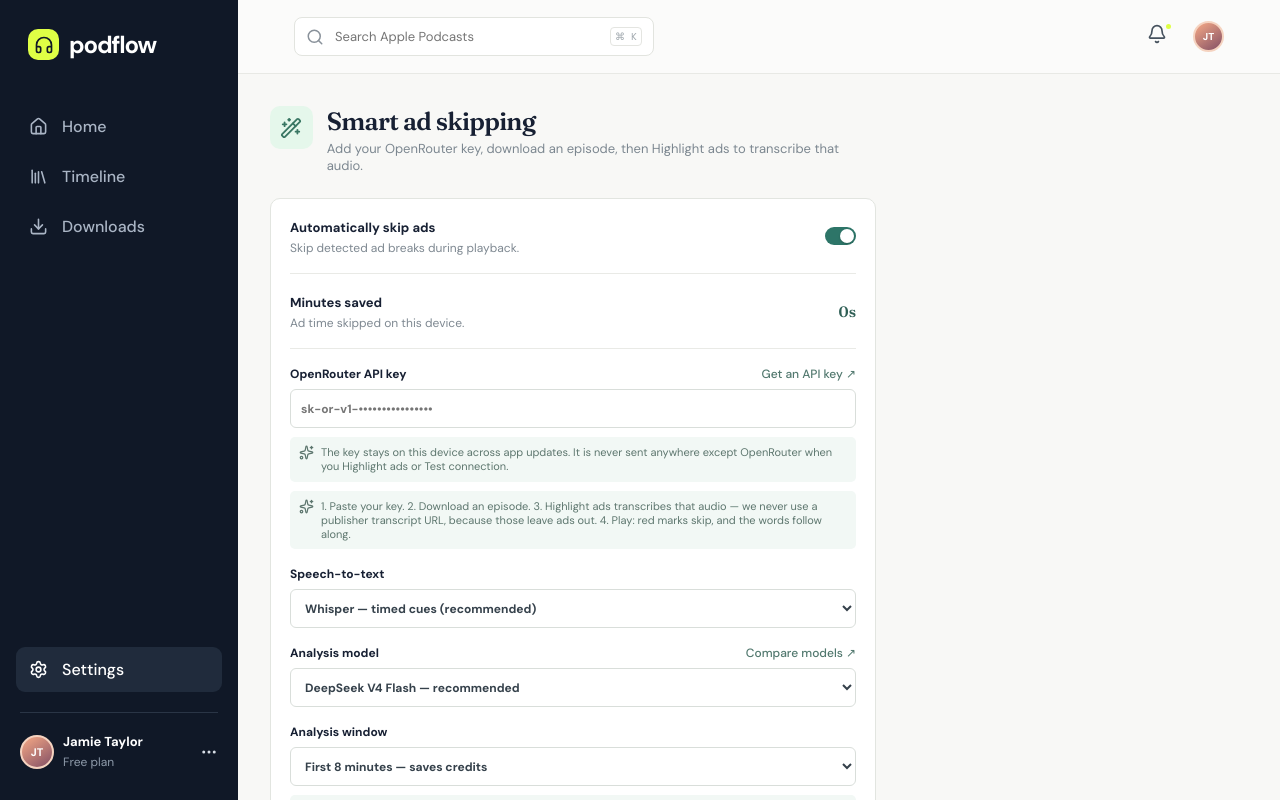
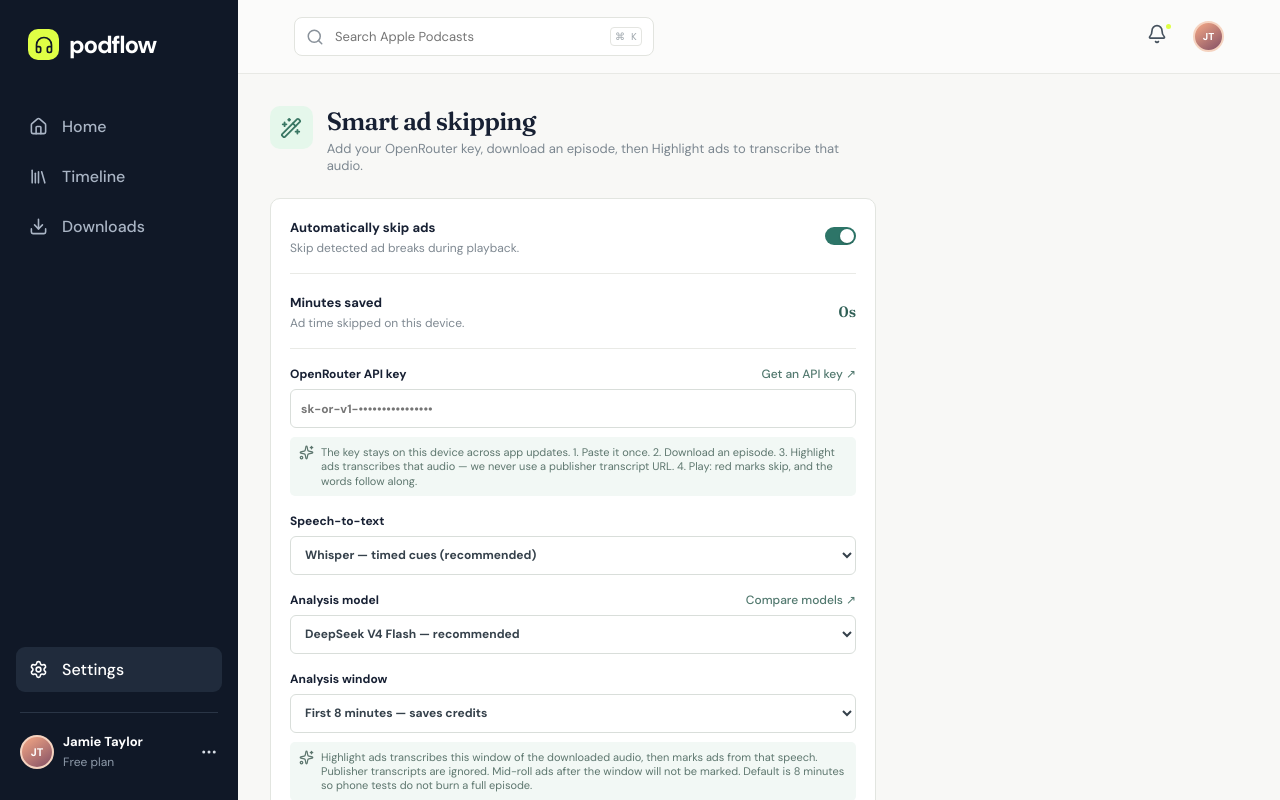
Before and after one commit to jackdh/PodcastSkip, a React (Vite) app: page / in a window 1280 px wide. Both pictures are taken after a click on the button "Settings". Shown: the top 800 px of the page. Built offline with nearby package versions, Linux system fonts and the light colour scheme.

Commit message:
Tighten Settings copy for the persisted API key
Co-authored-by: Jack <jackdh@users.noreply.github.com>

```diff
--- a/src/App.tsx
+++ b/src/App.tsx
@@ -712,8 +712,7 @@ function SettingsPanel({ apiKey, setApiKey, model, setModel, sttModel, setSttMod
         <label>OpenRouter API key <a href="https://openrouter.ai/keys" target="_blank">Get an API key ↗</a>
           <input value={apiKey} onChange={e => setApiKey(e.target.value)} placeholder="sk-or-v1-••••••••••••••••" type="password" autoComplete="off"/>
         </label>
-        <div className="key-note"><Sparkles size={15}/><span>The key stays on this device across app updates. It is never sent anywhere except OpenRouter when you Highlight ads or Test connection.</span></div>
-        <div className="key-note"><Sparkles size={15}/><span>1. Paste your key. 2. Download an episode. 3. Highlight ads transcribes that audio — we never use a publisher transcript URL, because those leave ads out. 4. Play: red marks skip, and the words follow along.</span></div>
+        <div className="key-note"><Sparkles size={15}/><span>The key stays on this device across app updates. 1. Paste it once. 2. Download an episode. 3. Highlight ads transcribes that audio — we never use a publisher transcript URL. 4. Play: red marks skip, and the words follow along.</span></div>
         <label>Speech-to-text
           <select value={sttModel} onChange={e => setSttModel(e.target.value)}>
             <option value={DEFAULT_STT_MODEL}>Whisper — timed cues (recommended)</option>
```
